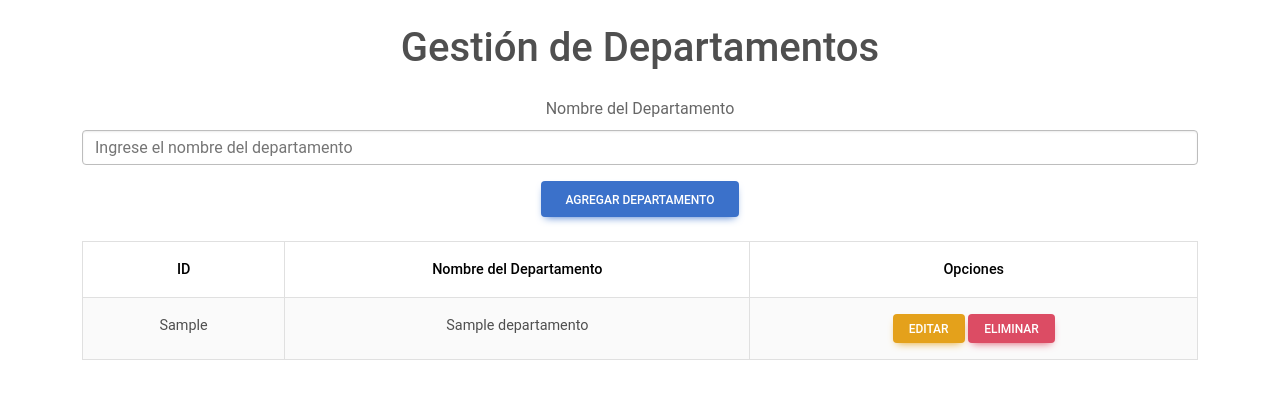
After one commit to MrSignals/Proyecto-PA, a Flask app: template templates/departamentos.html in a window 1280 px wide. The commit adds this page. Shown: the top 399 px of the page. Run offline with Flask 3, Linux system fonts and the light colour scheme; the template is opened without the code that fills it: most values are stand-ins (such as "Sample title", 1, 10 or a date in 2020); parts of the project's set-up code (start-up, migrations or seed data) failed here and were passed over; some libraries are stand-ins or nearby versions.

Commit message:
Funcionalidad completa para agregar, editar y eliminar departamentos

```diff
--- a/App.py
+++ b/App.py
@@ -1,7 +1,8 @@
 from flask import Flask
-from flask import render_template, request,redirect, url_for, flash
+from flask import render_template, request, redirect, url_for, flash
 from config import config
-from flask_mysqldb import MySQL
+from flask_mysqldb import MySQL, MySQLdb
+from flask_login import LoginManager, login_user, logout_user, login_required
 
 #Models
 from models.ModelUser import ModelUser
@@ -11,6 +12,11 @@ from models.entities.User import User
 
 app = Flask(__name__)
 db=MySQL(app)
+login_manager_app = LoginManager(app)
+
+@login_manager_app.user_loader
+def load_user(id):
+  return ModelUser.get_by_id(db, id)
 
 
 @app.route('/')
@@ -24,6 +30,7 @@ def login():
     logged_user = ModelUser.login(db, user)
     if logged_user != None:
       if logged_user.contraseña:
+        login_user(logged_user)
         return redirect(url_for("home"))
       else:
         flash("Contraseña incorrecta")
@@ -36,7 +43,77 @@ def login():
 
 @app.route("/home")
 def home():
-  return render_template("salarios.html")
+  return render_template("index.html")
+
+@app.route('/departamentos', methods=['GET'])
+def departamentos():
+    cursor = db.connection.cursor()  # Usa un cursor estándar
+    cursor.execute("SELECT * FROM Departamentos")
+    resultados = cursor.fetchall()  # Devuelve los resultados como una lista de tuplas
+    cursor.close()
+
+    departamentos = []
+    for row in resultados:
+        departamentos.append({
+            'id_departamento': row[0],
+            'nombre_departamento': row[1]
+        })
+
+    return render_template('departamentos.html', departamentos=departamentos)
+
+
+@app.route('/add_departamento', methods=['POST'])
+def add_departamento():
+    nombre_departamento = request.form['nombre_departamento']
+    cursor = db.connection.cursor()  # Usamos db.connection para crear el cursor
+    try:
+        cursor.execute("INSERT INTO Departamentos (nombre_departamento) VALUES (%s)", (nombre_departamento,))
+        db.connection.commit()  # Usamos db.connection.commit() en lugar de db.commit()
+        flash("Departamento agregado exitosamente", "success")
+    except Exception as e:
+        db.connection.rollback()  # Usamos db.connection.rollback() en lugar de db.rollback()
+        flash(f"Error al agregar el departamento: {e}", "danger")
+    finally:
+        cursor.close()
+    return redirect('/departamentos')
+
+@app.route('/edit_departamento/<int:id>', methods=['GET', 'POST'])
+def edit_departamento(id):
+    cursor = db.connection.cursor(MySQLdb.cursors.DictCursor)
+    cursor.execute("SELECT * FROM Departamentos WHERE id_departamento = %s", (id,))
+    departamento = cursor.fetchone()
+    cursor.close()
+
+    if request.method == 'POST':
+        nuevo_nombre = request.form['nombre_departamento']
+        cursor = db.connection.cursor()
+        try:
+            cursor.execute("UPDATE Departamentos SET nombre_departamento = %s WHERE id_departamento = %s", (nuevo_nombre, id))
+            db.connection.commit()
+            flash("Departamento actualizado exitosamente", "success")
+            return redirect('/departamentos')
+        except Exception as e:
+            db.connection.rollback()
+            flash(f"Error al actualizar el departamento: {e}", "danger")
+        finally:
+            cursor.close()
+
+    return render_template('edit_departamento.html', departamento=departamento)
+
+@app.route('/delete_departamento/<int:id>', methods=['GET'])
+def delete_departamento(id):
+    cursor = db.connection.cursor()
+    try:
+        cursor.execute("DELETE FROM Departamentos WHERE id_departamento = %s", (id,))
+        db.connection.commit()
+        flash("Departamento eliminado exitosamente", "success")
+    except Exception as e:
+        db.connection.rollback()
+        flash(f"Error al eliminar el departamento: {e}", "danger")
+    finally:
+        cursor.close()
+
+    return redirect('/departamentos')
 
 
 if __name__=='__main__':
--- a/models/entities/User.py
+++ b/models/entities/User.py
@@ -1,6 +1,7 @@
 from werkzeug.security import check_password_hash
+from flask_login import UserMixin
 
-class User():
+class User(UserMixin):
   def __init__(self, id, nombre, apellido, email, edad, contraseña ) -> None:
     self.id = id
     self.nombre = nombre
--- a/requirements.txt
+++ b/requirements.txt
@@ -2,6 +2,7 @@ blinker==1.8.2
 click==8.1.7
 colorama==0.4.6
 Flask==3.0.3
+Flask-Login==0.6.3
 Flask-MySQLdb==2.0.0
 itsdangerous==2.2.0
 Jinja2==3.1.4
--- a/templates/base.html
+++ b/templates/base.html
@@ -17,7 +17,7 @@
       rel="stylesheet"
     />
     {%block customCSS%} {%endblock%}
-    <title>{% block title %}Hoteles S.A{% endblock %}</title>
+    <title>{% block title %}Empresa S.A{% endblock %}</title>
   </head>
   <body class="text-center">
     {%block body%} {%endblock%}
--- /dev/null
+++ b/templates/departamentos.html
@@ -0,0 +1,55 @@
+{% extends 'base.html' %} {% block title %}Gestión de Departamentos{% endblock
+%} {% block body %}
+<div class="container mt-4">
+  <h1 class="text-center">Gestión de Departamentos</h1>
+
+  <!-- Formulario para agregar departamento -->
+  <form action="/add_departamento" method="POST" class="mt-4">
+    <div class="mb-3">
+      <label for="nombre_departamento" class="form-label"
+        >Nombre del Departamento</label
+      >
+      <input
+        type="text"
+        id="nombre_departamento"
+        name="nombre_departamento"
+        class="form-control"
+        placeholder="Ingrese el nombre del departamento"
+        required
+      />
+    </div>
+    <button type="submit" class="btn btn-primary">Agregar Departamento</button>
+  </form>
+
+  <!-- Tabla para mostrar los departamentos -->
+  <table class="table table-bordered table-striped mt-4">
+    <thead>
+      <tr>
+        <th>ID</th>
+        <th>Nombre del Departamento</th>
+        <th>Opciones</th>
+      </tr>
+    </thead>
+    <tbody>
+      {% for departamento in departamentos %}
+      <tr>
+        <td>{{ departamento.id_departamento }}</td>
+        <td>{{ departamento.nombre_departamento }}</td>
+        <td>
+          <a
+            href="{{ url_for('edit_departamento', id=departamento.id_departamento) }}"
+            class="btn btn-warning btn-sm"
+            >Editar</a
+          >
+          <a
+            href="{{ url_for('delete_departamento', id=departamento.id_departamento) }}"
+            class="btn btn-danger btn-sm"
+            >Eliminar</a
+          >
+        </td>
+      </tr>
+      {% endfor %}
+    </tbody>
+  </table>
+</div>
+{% endblock %}
```
Also changed, not shown: models/ModelUser.py (+15 -0 lines), templates/edit_departamento.html (added, +29 -0 lines), templates/index.html (+10 -1 lines), templates/salarios.html (+7 -6 lines).
